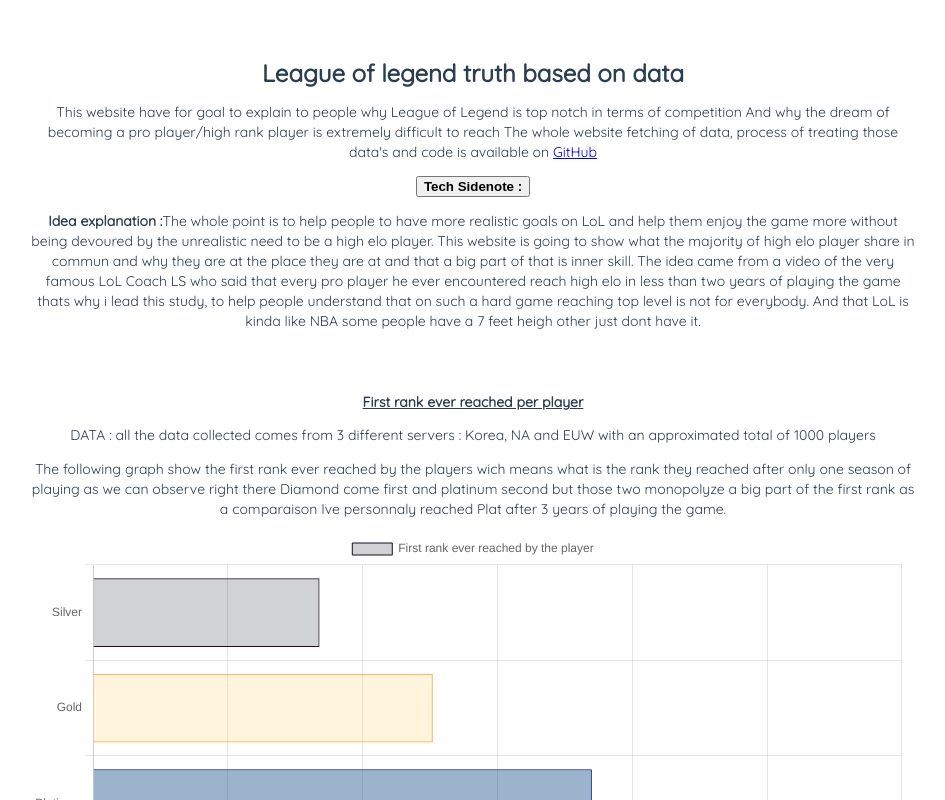
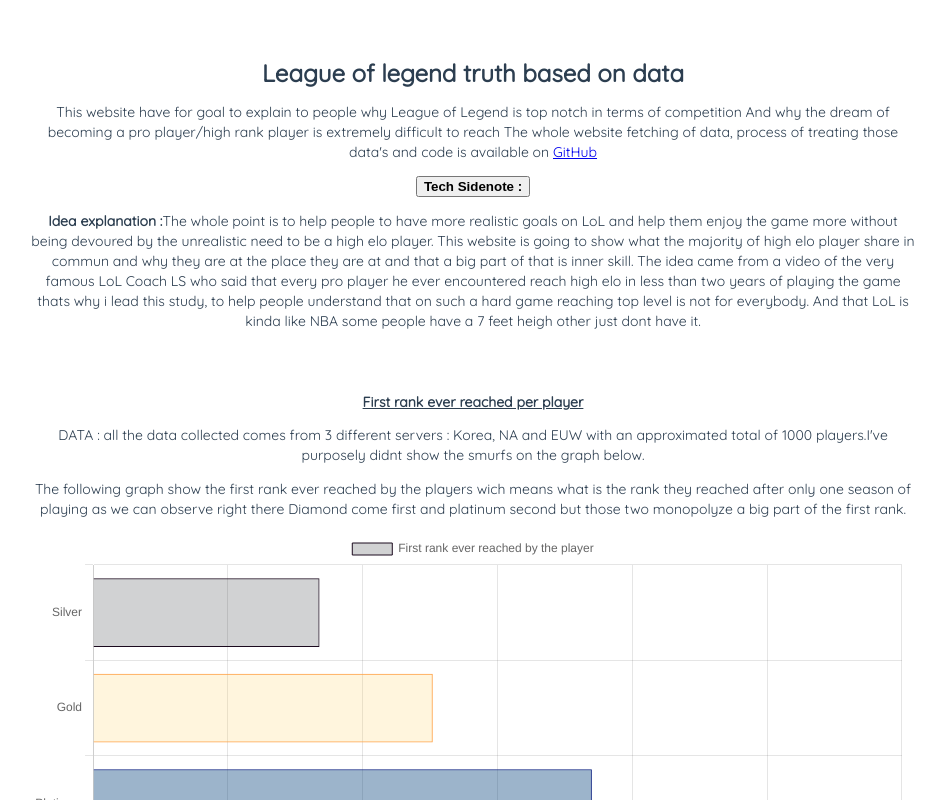
Before and after one commit to come-collab/The-LoL-Truth, a Vue app in the folder loltruth/: page / in a window 1280 px wide. Shown: the top 800 px of the page, without its empty margins (167-1112 px from the left). Built offline with nearby package versions, Linux system fonts and the light colour scheme.

Commit message:
finished the seconde graph

```diff
--- a/loltruth/src/components/MainText.vue
+++ b/loltruth/src/components/MainText.vue
@@ -23,10 +23,9 @@
     <br>
     <br>
     <u><h3>First rank ever reached per player</h3></u>
-    <p>DATA : all the data collected comes from 3 different servers : Korea, NA and EUW with an approximated total of 1000 players</p>
+    <p>DATA : all the data collected comes from 3 different servers : Korea, NA and EUW with an approximated total of 1000 players.I've purposely didnt show the smurfs on the graph below.</p>
     <p>The following graph show the first rank ever reached by the players wich means what is the rank they reached after only one season of playing
-      as we can observe right there Diamond come first and platinum second but those two monopolyze a big part of the first rank as a comparaison Ive personnaly
-      reached Plat after 3 years of playing the game.
+      as we can observe right there Diamond come first and platinum second but those two monopolyze a big part of the first rank.
     </p>
     </div>
 </template>
```
